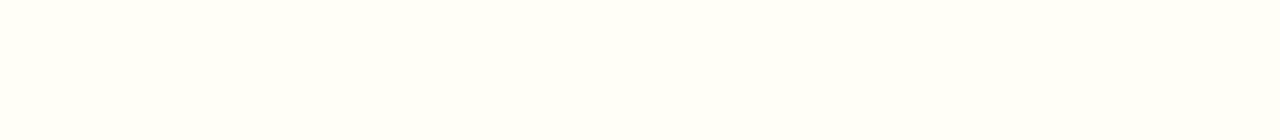
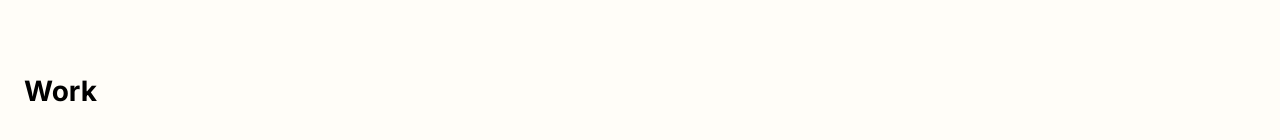
Before and after one commit to sungchulpark1/sungchulpark1.github.io, a React (Vite) app in the folder web-portfolio/: page / in a window 1280 px wide. Shown: the part 694-834 px from the top of the page. Before the commit the page ends 800 px from the top, so only its background shows below. Built offline with nearby package versions, Linux system fonts and the light colour scheme.

Commit message:
add section heading

```diff
--- a/web-portfolio/src/App.tsx
+++ b/web-portfolio/src/App.tsx
@@ -1,11 +1,13 @@
 import Navigation from "./components/Navigation"
 import PersonalBio from "./components/PersonalBio"
+import SectionHeading from "./components/SectionHeading"
 
 export default function App() {
   return (
     <>
       <Navigation />
       <PersonalBio />
+      <SectionHeading title={"Work"} />
     </>
   )
 }
--- /dev/null
+++ b/web-portfolio/src/components/SectionHeading.tsx
@@ -0,0 +1,15 @@
+interface SectionHeadingProps {
+  title: string
+}
+
+export default function SectionHeading({
+  title
+}: SectionHeadingProps) {
+  return (
+    <div className="px-6 py-18">
+      <h1 className="font-bold text-[1.75rem]">
+        {title}
+      </h1>
+    </div>
+  )
+}
--- a/web-portfolio/src/components/Work.tsx
+++ /dev/null
@@ -1,3 +0,0 @@
-export default function Work() {
-
-}
```
